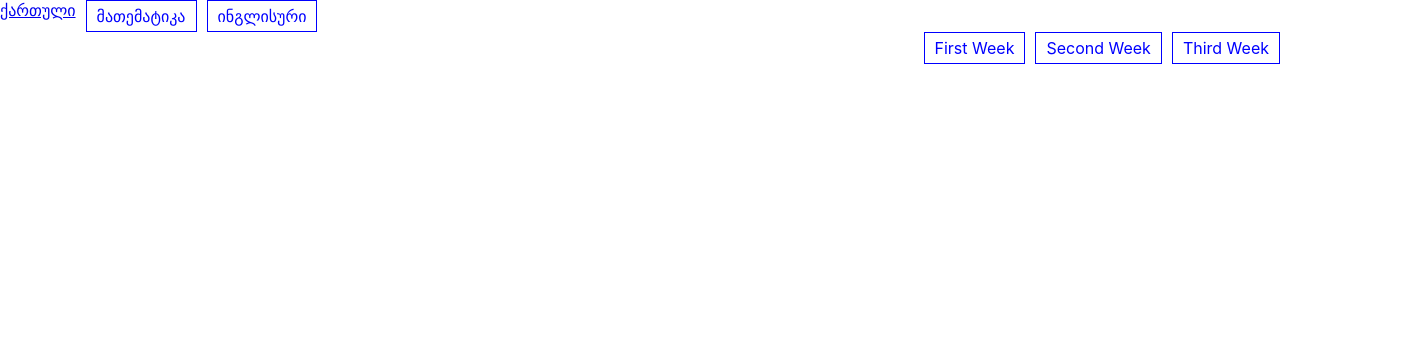
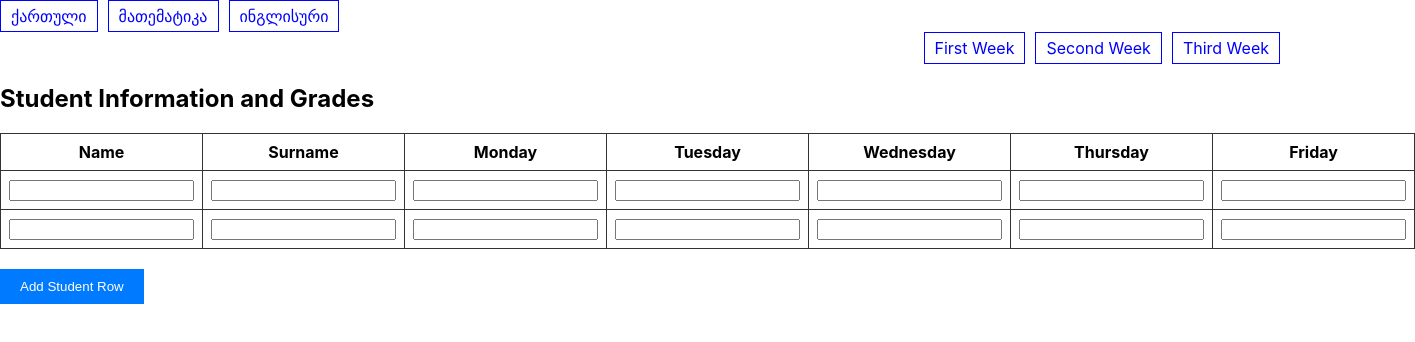
Before and after one commit to maci03/Digital-Institute---second-project, a React (Create React App) app: page /subject/english in a window 1280 px wide. Shown: the top 342 px of the page, 1415 px wide, since content can reach past the window. Built offline with nearby package versions, Linux system fonts and the light colour scheme.

Commit message:
working on tables and state

```diff
--- a/src/App.css
+++ b/src/App.css
@@ -27,3 +27,29 @@
   padding: 5px 10px;
   text-decoration: none;
 }
+/* CSS Styles */
+.student-grades-table {
+  width: 100%;
+  border-collapse: collapse;
+  margin-bottom: 20px;
+}
+
+.student-grades-table th, .student-grades-table td {
+  border: 1px solid #333;
+  padding: 8px;
+  text-align: center;
+}
+
+button {
+  display: block;
+  margin-top: 10px;
+  background-color: #007bff;
+  color: #fff;
+  padding: 10px 20px;
+  border: none;
+  cursor: pointer;
+}
+
+button:hover {
+  background-color: #0056b3;
+}
--- a/src/App.js
+++ b/src/App.js
@@ -18,6 +18,8 @@ function App() {
           <Route path="/subject/:subject/week/:week" component={WeekFilterTable} />
           <Route path="/subject/:subject" component={SubjectTable} />
         </Switch>
+      <StudentTable />
+
       </div>
     </Router>
   );
--- a/src/components/StudentTable.js
+++ b/src/components/StudentTable.js
@@ -1,42 +1,69 @@
 import React, { useState } from 'react';
-import { useParams } from 'react-router-dom';
 
 function StudentTable() {
-  const { subject } = useParams();
-  const [marks, setMarks] = useState(Array(10).fill('')); // Assuming 10 students
+  const [studentData, setStudentData] = useState([
+    { name: '', surname: '' },
+    { name: '', surname: '' },
+  ]);
 
-  // Handle changes to the marks
-  const handleMarkChange = (index, value) => {
-    const updatedMarks = [...marks];
-    updatedMarks[index] = value;
-    setMarks(updatedMarks);
+  const daysOfWeek = ['Monday', 'Tuesday', 'Wednesday', 'Thursday', 'Friday'];
+
+  const addStudentRow = () => {
+    const newStudentData = [...studentData, { name: '', surname: '' }];
+    setStudentData(newStudentData);
   };
 
-  // Render the table with input fields for student marks
+  const updateStudentCell = (rowIndex, columnName, value) => {
+    const newStudentData = [...studentData];
+    newStudentData[rowIndex][columnName] = value;
+    setStudentData(newStudentData);
+  };
+
   return (
-    <table>
-      <caption>{subject} Marks</caption>
+    <div>
+      <h2>Student Information and Grades</h2>
+      <table className="student-grades-table">
         <thead>
           <tr>
-          <th>Student</th>
-          <th>Marks</th>
+            <th>Name</th>
+            <th>Surname</th>
+            {daysOfWeek.map((day, index) => (
+              <th key={index}>{day}</th>
+            ))}
           </tr>
         </thead>
         <tbody>
-        {marks.map((mark, index) => (
-          <tr key={index}>
-            <td>Student {index + 1}</td>
+          {studentData.map((student, rowIndex) => (
+            <tr key={rowIndex}>
               <td>
                 <input
-                type="number"
-                value={mark || ''}
-                onChange={(e) => handleMarkChange(index, e.target.value)}
+                  type="text"
+                  value={student.name}
+                  onChange={(e) => updateStudentCell(rowIndex, 'name', e.target.value)}
                 />
               </td>
+              <td>
+                <input
+                  type="text"
+                  value={student.surname}
+                  onChange={(e) => updateStudentCell(rowIndex, 'surname', e.target.value)}
+                />
+              </td>
+              {daysOfWeek.map((day, dayIndex) => (
+                <td key={dayIndex}>
+                  <input
+                    type="text"
+                    value={studentData[rowIndex][day]}
+                    onChange={(e) => updateStudentCell(rowIndex, day, e.target.value)}
+                  />
+                </td>
+              ))}
             </tr>
           ))}
         </tbody>
       </table>
+      <button onClick={addStudentRow}>Add Student Row</button>
+    </div>
   );
 }
 
--- a/src/components/SubjectButtons.js
+++ b/src/components/SubjectButtons.js
@@ -7,9 +7,7 @@ import "../App.css";
 function SubjectButtons() {
   return (
     <div id="buttons" className="button-container">
-      <Link to="/subject/georgian/week/first">ქართული</Link>
-
-      {/* <Link to="/subject/georgian" className="button">ქართული</Link> */}
+      <Link to="/subject/georgian/week/first" className="button">ქართული</Link>
       <Link to="/subject/math" className="button">მათემატიკა</Link>
       <Link to="/subject/english" className="button">ინგლისური</Link>
     </div>
```
Also changed, not shown: src/components/SubjectTable.js (line endings or trailing spaces). Lines whose indentation alone changed are shown as unchanged.
